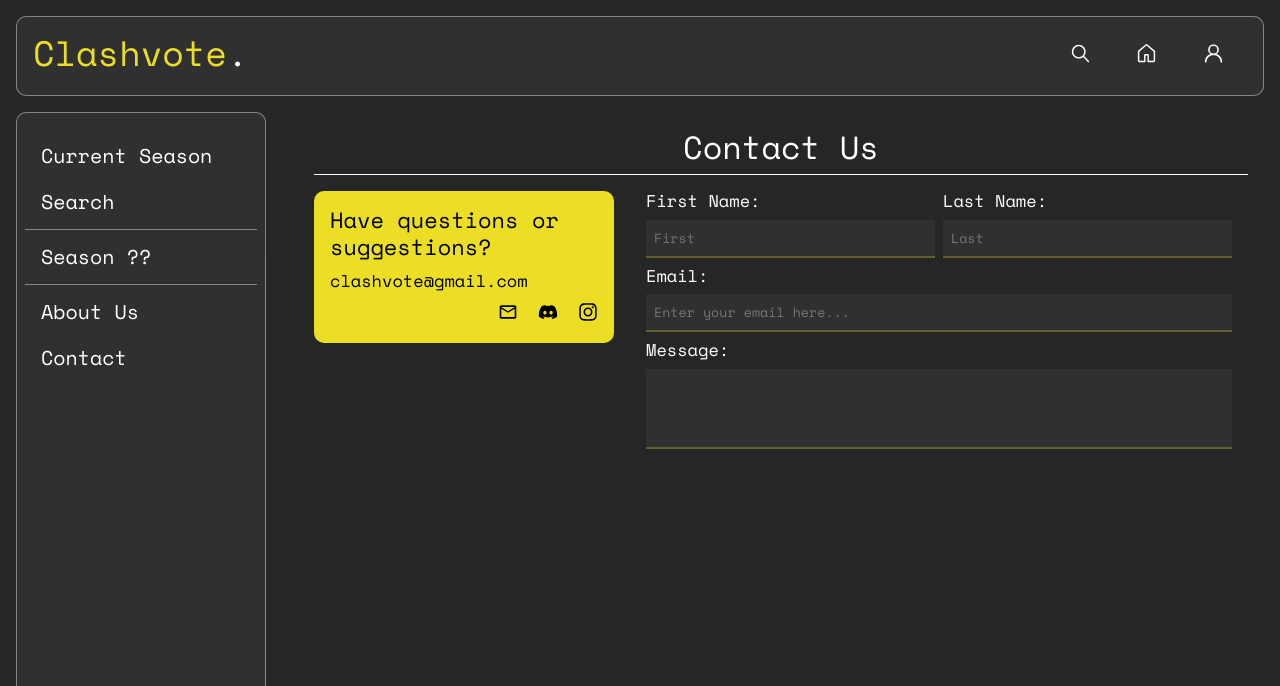
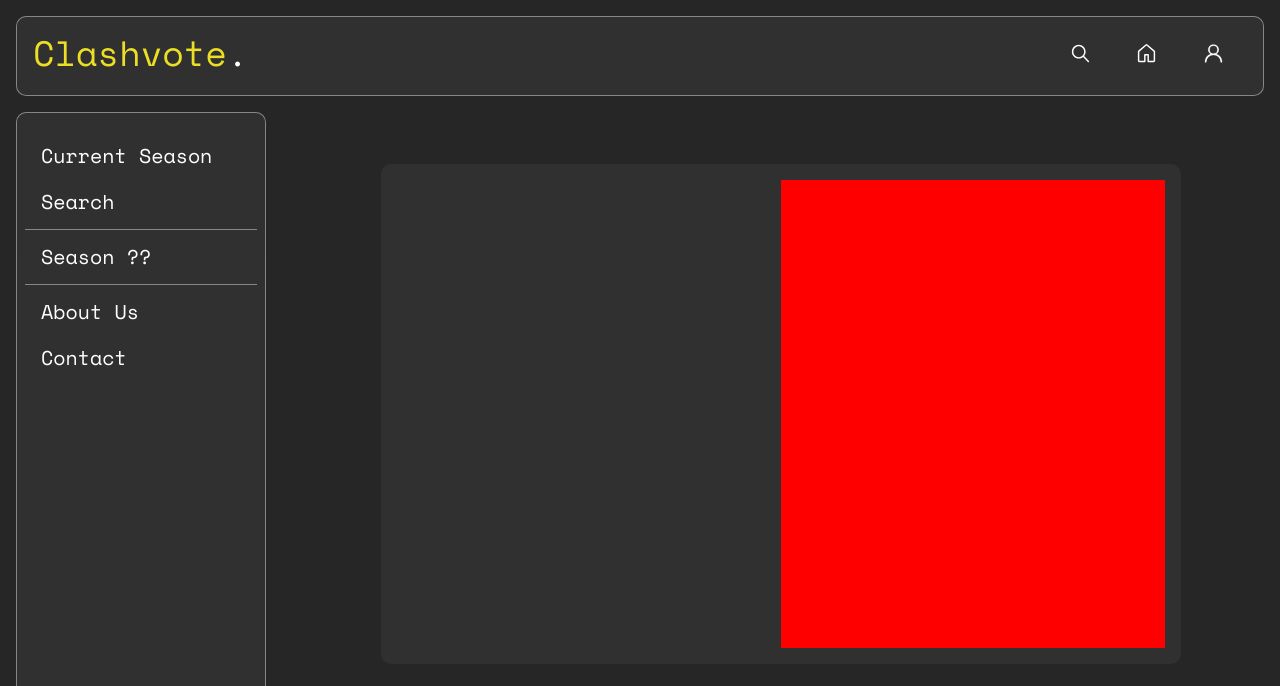
Before and after one commit to josedrios/clashvote, a React (Vite) app: page / in a window 1280 px wide. Shown: the top 686 px of the page. Built offline with nearby package versions, Linux system fonts and the light colour scheme.

Commit message:
Created Auth page (for login and sign up), got layout/structuring (very surface level), still needs a lot of work

```diff
--- a/src/Components/layout/MainBody.jsx
+++ b/src/Components/layout/MainBody.jsx
@@ -2,6 +2,7 @@ import Season from '../pages/Season'
 import Search from '../pages/Search'
 import About from '../pages/About'
 import Contact from '../pages/Contact'
+import Auth from '../pages/Auth'
 
 function MainBody({ mainView, changeView}) {
   return (
@@ -10,6 +11,7 @@ function MainBody({ mainView, changeView}) {
         {mainView === 'search' && <Search/>}
         {mainView === 'about' && <About/>}
         {mainView === 'contact' && <Contact/>}
+        {mainView === 'auth' && <Auth/>}
     </main>
   )
 }
--- a/src/Components/layout/Navbar.jsx
+++ b/src/Components/layout/Navbar.jsx
@@ -30,7 +30,7 @@ function Navbar({isSideBarOpen, toggleSideBar, changeMainView, closeSideBar}) {
             <GoHome strokeWidth={0.01}/>
           </button>
 
-          <button className='nav-button' onClick={() => {closeSideBar()}}>
+          <button className='nav-button' onClick={() => {changeMainView('auth'); closeSideBar()}}>
             <GoPerson strokeWidth={0.15}/>
           </button>
         </div>
--- a/src/Components/pages/App.jsx
+++ b/src/Components/pages/App.jsx
@@ -30,7 +30,7 @@ function App() {
         return () => window.removeEventListener("resize", handleResize);
     }, []);
 
-    const [mainView, setMainView] = useState("contact");
+    const [mainView, setMainView] = useState("auth");
 
     const changeMainView = (view) => {
         setMainView(view);
--- /dev/null
+++ b/src/Components/pages/Auth.jsx
@@ -0,0 +1,18 @@
+function Auth({}){
+    return (
+        <div id="auth-container">
+            <div id="sign-log-container">
+                <div id="login-container">
+
+                </div>
+                <div id="signup-container">
+
+                </div>
+                <div id="art-slider">
+                </div>
+            </div>
+        </div>
+    )
+}
+
+export default Auth
--- a/src/Components/pages/Contact.jsx
+++ b/src/Components/pages/Contact.jsx
@@ -47,7 +47,7 @@ function Contact({}) {
                             placeholder="Enter your email here..."
                         />
                         <h4>Message:</h4>
-                        <textarea name="" id="contact-message-text"></textarea>
+                        <textarea name="" id="contact-message-text" placeholder="Type message here..."></textarea>
                     </form>
                 </div>
             </div>
--- /dev/null
+++ b/src/styles/components/_forms.scss
@@ -0,0 +1,62 @@
+// Contact form
+#contact-create-message {
+    border: 2px solid $primary-color;
+    border-radius: $border-radius-sm;
+    padding: $spacing-medium;
+    display: flex;
+    flex-direction: column;
+    margin-top: $spacing-medium;
+    margin-left: $spacing-medium;
+    width: calc(100% - $spacing-medium);
+    min-width: 50%;
+
+    h4 {
+        font-size: 17px;
+        margin: 0 0 $spacing-small 0;
+        text-wrap: nowrap;
+    }
+
+    input,
+    textarea {
+        background-color: $secondary-background-color;
+        padding: $spacing-small;
+        transition: border-bottom 0.4s;
+        outline: none;
+        border-bottom: 2px solid $bar-background;
+        font-family: $primary-font;
+    }
+
+    input {
+        margin-bottom: $spacing-small;
+    }
+
+    input:focus,
+    textarea:focus {
+        border-bottom: 2px solid $primary-color;
+    }
+
+    textarea {
+        resize: none;
+        width: 100%;
+        height: 80px;
+    }
+}
+
+#contact-naming-container {
+    display: flex;
+    flex-direction: row;
+    justify-content: space-between;
+    width: 100%;
+}
+
+.contact-name-section {
+    display: flex;
+    flex-direction: column;
+    width: 50%;
+    div,
+    input {
+        width: 100%;
+    }
+}
+
+// Auth form
--- a/src/styles/components/_playercards.scss
+++ b/src/styles/components/_playercards.scss
@@ -31,8 +31,6 @@
         margin-left: 0;
         margin-top: $spacing-small;
     }
-
-
 }
 
 #player-clan-info {
--- a/src/styles/layouts/_misc.scss
+++ b/src/styles/layouts/_misc.scss
@@ -98,7 +98,6 @@
 #contact-title {
     text-align: center;
     padding-bottom: $spacing-small;
-    border-bottom: 1px solid white;
 }
 
 #contact-body-container {
@@ -152,13 +151,12 @@
 @media (max-width: #{$breakpoint-sm}){
     #contact-info {
         max-width: 100%;
-        width: calc(100% - 2*$spacing-medium);
-        margin: 0 $spacing-medium;
+        width: 100%;
+        margin: 0;
     }
 
     #contact-title {
         margin-bottom: $spacing-medium;
-        border-bottom: none;
     }
 
     #contact-body-container {
@@ -171,63 +169,6 @@
     }
 }
 
-#contact-create-message {
-    padding: $spacing-medium;
-    display: flex;
-    flex-direction: column;
-    margin-left: $spacing-medium;
-    width: calc(100% - $spacing-medium);
-    min-width: 50%;
-
-    h4 {
-        font-size: 17px;
-        margin: 0 0 $spacing-small 0;
-        text-wrap: nowrap;
-    }
-
-    input,
-    textarea {
-        background-color: $secondary-background-color;
-        padding: $spacing-small;
-        transition: 0.4s;
-        outline: none;
-        border-bottom: 2px solid $bar-background;
-        font-family: $primary-font;
-    }
-
-    input {
-        margin-bottom: $spacing-small;
-    }
-
-    input:focus,
-    textarea:focus {
-        border-bottom: 2px solid $primary-color;
-    }
-
-    textarea {
-        resize: none;
-        width: 100%;
-        height: 80px;
-    }
-}
-
-#contact-naming-container {
-    display: flex;
-    flex-direction: row;
-    justify-content: space-between;
-    width: 100%;
-}
-
-.contact-name-section {
-    display: flex;
-    flex-direction: column;
-    width: 50%;
-    div,
-    input {
-        width: 100%;
-    }
-}
-
 #first-name-section {
     margin-right: $spacing-small;
 }
@@ -235,3 +176,44 @@
 #contact-email-input {
     width: 100%;
 }
+
+// Auth Page
+#auth-container {
+    display: flex;
+    justify-content: center;
+    width: 100%;
+    height: 100%;
+    min-height: 400px;
+}
+
+#sign-log-container {
+    margin: auto 0;
+    background-color: $secondary-background-color;
+    border-radius: $border-radius-sm;
+    width: 100%;
+    height: 500px;
+    max-width: 800px;
+    display: flex;
+    flex-direction: row;
+    position: relative;
+    padding: $spacing-medium;
+
+    #login-container, #signup-container {
+        width: 50%;
+    }
+}
+
+#login-container {
+    background-color: blue;
+}
+
+#signup-container {
+    background-color: red;
+}
+
+#art-slider {
+    position: absolute;
+    height: calc(100% - 2*$spacing-medium);
+    width: calc(50% - $spacing-medium);
+    background-color: $secondary-background-color;
+}
--- a/src/styles/layouts/_searchresult.scss
+++ b/src/styles/layouts/_searchresult.scss
@@ -60,6 +60,7 @@
     margin: auto;
     text-align: center;
     padding-bottom: $spacing-large;
+    font-size: 23px;
 }
 
 #search-info-tip-body {
@@ -74,17 +75,13 @@
         align-items: center;
     }
 
-    #clan-tip-info {
-        width: 152px;
-    }
-
     .tip-info {
-        margin-bottom: $spacing-medium;
+        margin-bottom: 50px;
     }
 }
 
 .tip-info {
-    height: 50px;
+    height: 4px;
     display: flex;
     flex-direction: row;
     align-items: center;
@@ -92,8 +89,8 @@
 
 .info-icon-container {
     position: relative;
-    width: 50px;
-    height: 50px;
+    width: 35px;
+    height: 35px;
     display: flex;
     align-items: center;
     justify-content: center;
@@ -102,16 +99,17 @@
 .info-icon-background {
     position: absolute;
     background-color: rgba(235, 222, 36, 0.271);
-    width: 55px;
-    height: 55px;
+    width: 40px;
+    height: 40px;
     border-radius: 1000px;
 }
 
 .info-icon {
-    font-size: $spacing-large;
+    font-size: 24px;
     fill: $primary-color;
 }
 
 .info-tip-header {
+    font-size: 20px;
     margin-left: $spacing-medium;
 }
--- a/src/styles/main.scss
+++ b/src/styles/main.scss
@@ -22,3 +22,4 @@
 @import './components/units';
 @import './components/playerbase';
 @import './components/comments';
+@import './components//forms';
```
Also changed, not shown: src/Components/feature/Season/Comments.jsx (deleted).
